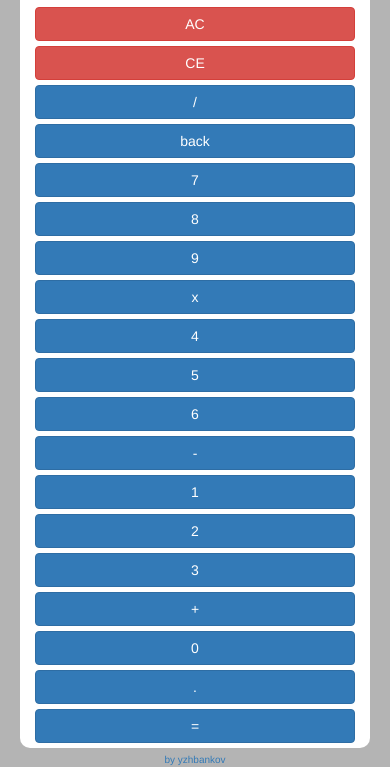
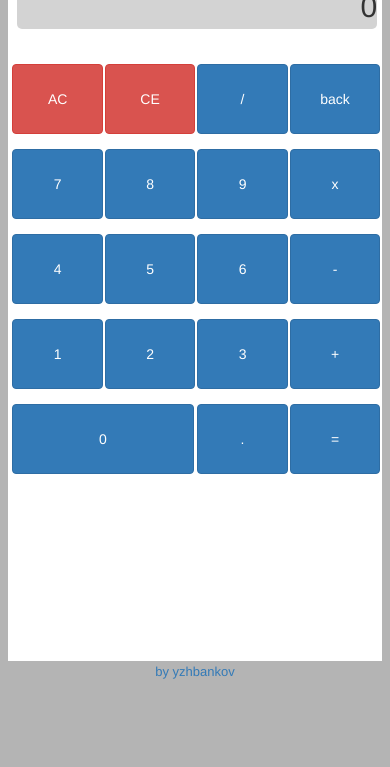
Before and after one commit to yzhbankov/JS-Calculator, a plain HTML site: page index.html in a window 390 px wide. Shown: the part 149-916 px from the top of the page. After the commit the page ends 844 px from the top, so only its background shows below. Drawn offline with nearby package versions, Linux system fonts and the light colour scheme.

Commit message:
make mobile-friendly version

```diff
--- a/css/style.css
+++ b/css/style.css
@@ -17,6 +17,7 @@ background-color: #b4b4b4;
     background-color: lightgray;
     border-radius: 5px;
     margin:5px;
+    margin-bottom: 20px;
     text-align: right;
 }
 .main-input{
@@ -35,3 +36,42 @@ background-color: #b4b4b4;
     margin-top: 5px;
     font-size: x-small;
 }
+
+@media screen and (max-width: 740px) {
+    .title{
+        text-align: center;
+        font-size: xx-large;
+    }
+    .calculator{
+        background-color: white;
+        margin: 2%;
+        margin-bottom: 2px;
+        width: 96%;
+        height:95vh;
+        padding-top: 5px;
+        padding-bottom: 5px;
+        padding-left: 5%;
+        border-radius: 0;
+    }
+    .main-input{
+        font-size: 50px;
+    }
+    .minor-input{
+        font-size: 30px;
+    }
+    .custom{
+        margin-top: 15px;
+        width:98%;
+        height: 70px;
+    }
+    .button{
+        padding-left: 0 !important;
+        padding-right: 0 !important;
+    }
+    .footer{
+        text-align: center;
+        color: white;
+        margin-top: 0;
+        font-size: small;
+    }
+}
--- a/index.html
+++ b/index.html
@@ -20,33 +20,33 @@
         </div>
     </div>
     <div class="row">
-        <div class="col-md-3"><button class="btn btn-danger custom"  data-name="ac">AC</button></div>
-        <div class="col-md-3"><button class="btn btn-danger custom" data-name="ce">CE</button></div>
-        <div class="col-md-3"><button class="btn btn-primary custom"data-name="division">/</button></div>
-        <div class="col-md-3"><button class="btn btn-primary custom" data-name="backspace">back</button></div>
+        <div class="col-md-3 col-xs-3 button"><button class="btn btn-danger custom"  data-name="ac">AC</button></div>
+        <div class="col-md-3 col-xs-3 button"><button class="btn btn-danger custom" data-name="ce">CE</button></div>
+        <div class="col-md-3 col-xs-3 button"><button class="btn btn-primary custom"data-name="division">/</button></div>
+        <div class="col-md-3 col-xs-3 button"><button class="btn btn-primary custom" data-name="backspace">back</button></div>
     </div>
     <div class="row">
-        <div class="col-md-3"><button class="btn btn-primary custom" data-name="seven">7</button></div>
-        <div class="col-md-3"><button class="btn btn-primary custom" data-name="eight">8</button></div>
-        <div class="col-md-3"><button class="btn btn-primary custom" data-name="nine">9</button></div>
-        <div class="col-md-3"><button class="btn btn-primary custom" data-name="multiplication">x</button></div>
+        <div class="col-md-3 col-xs-3 button"><button class="btn btn-primary custom" data-name="seven">7</button></div>
+        <div class="col-md-3 col-xs-3 button"><button class="btn btn-primary custom" data-name="eight">8</button></div>
+        <div class="col-md-3 col-xs-3 button"><button class="btn btn-primary custom" data-name="nine">9</button></div>
+        <div class="col-md-3 col-xs-3 button"><button class="btn btn-primary custom" data-name="multiplication">x</button></div>
     </div>
     <div class="row">
-        <div class="col-md-3"><button class="btn btn-primary custom" data-name="four">4</button></div>
-        <div class="col-md-3"><button class="btn btn-primary custom" data-name="five">5</button></div>
-        <div class="col-md-3"><button class="btn btn-primary custom" data-name="six">6</button></div>
-        <div class="col-md-3"><button class="btn btn-primary custom" data-name="minus">-</button></div>
+        <div class="col-md-3 col-xs-3 button"><button class="btn btn-primary custom" data-name="four">4</button></div>
+        <div class="col-md-3 col-xs-3 button"><button class="btn btn-primary custom" data-name="five">5</button></div>
+        <div class="col-md-3 col-xs-3 button"><button class="btn btn-primary custom" data-name="six">6</button></div>
+        <div class="col-md-3 col-xs-3 button"><button class="btn btn-primary custom" data-name="minus">-</button></div>
     </div>
     <div class="row">
-        <div class="col-md-3"><button class="btn btn-primary custom" data-name="one">1</button></div>
-        <div class="col-md-3"><button class="btn btn-primary custom" data-name="two">2</button></div>
-        <div class="col-md-3"><button class="btn btn-primary custom" data-name="three">3</button></div>
-        <div class="col-md-3"><button class="btn btn-primary custom" data-name="plus">+</button></div>
+        <div class="col-md-3 col-xs-3 button"><button class="btn btn-primary custom" data-name="one">1</button></div>
+        <div class="col-md-3 col-xs-3 button"><button class="btn btn-primary custom" data-name="two">2</button></div>
+        <div class="col-md-3 col-xs-3 button"><button class="btn btn-primary custom" data-name="three">3</button></div>
+        <div class="col-md-3 col-xs-3 button"><button class="btn btn-primary custom" data-name="plus">+</button></div>
     </div>
     <div class="row">
-        <div class="col-md-6"><button class="btn btn-primary custom" data-name="zero">0</button></div>
-        <div class="col-md-3"><button class="btn btn-primary custom" data-name="dot">.</button></div>
-        <div class="col-md-3"><button class="btn btn-primary custom" data-name="equal">=</button></div>
+        <div class="col-md-6 col-xs-6 button"><button class="btn btn-primary custom" data-name="zero">0</button></div>
+        <div class="col-md-3 col-xs-3 button"><button class="btn btn-primary custom" data-name="dot">.</button></div>
+        <div class="col-md-3 col-xs-3 button"><button class="btn btn-primary custom" data-name="equal">=</button></div>
     </div>
 </div>
 <div class="footer"><a href="https://yzhbankov.github.io/portfolio">by yzhbankov</a></div>
```
